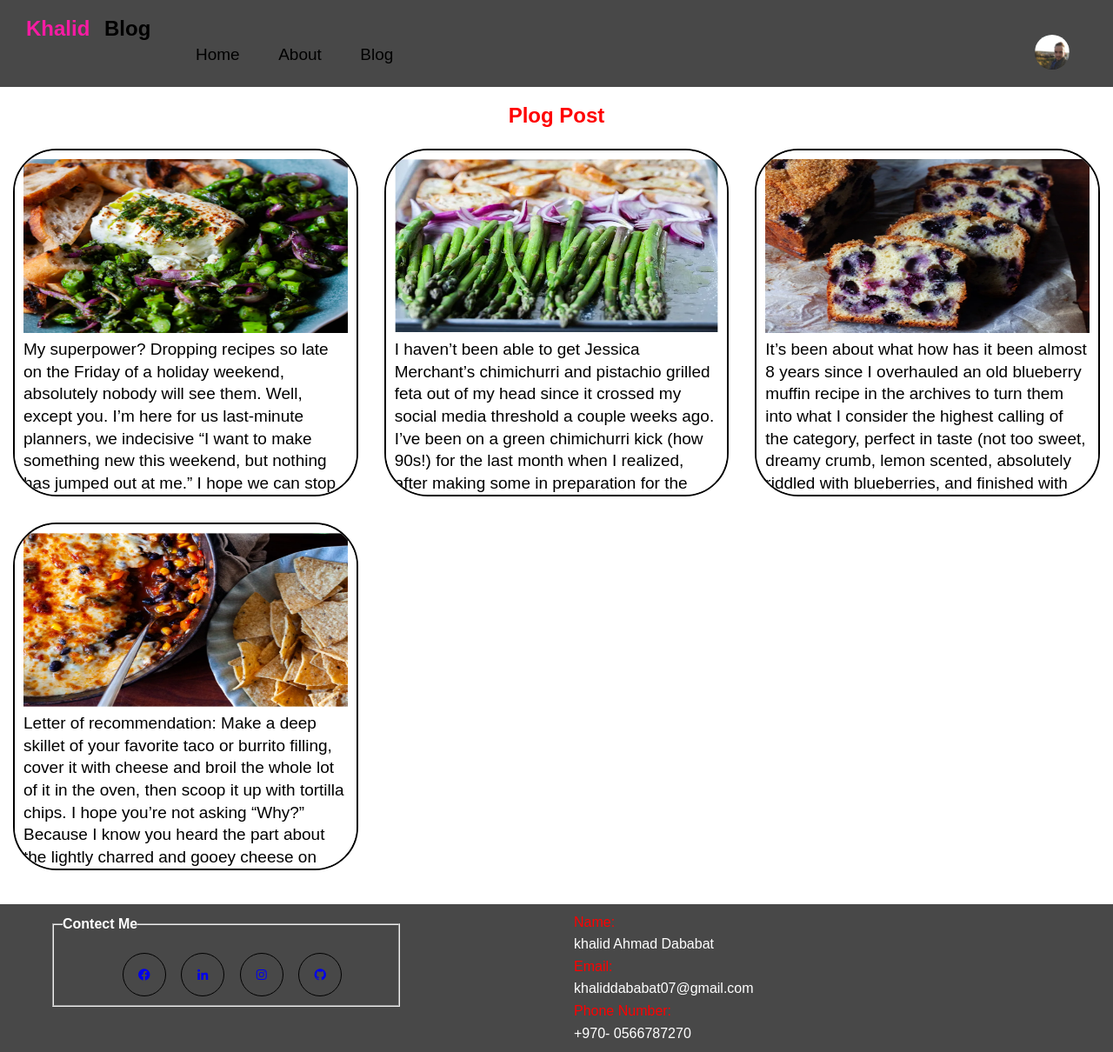
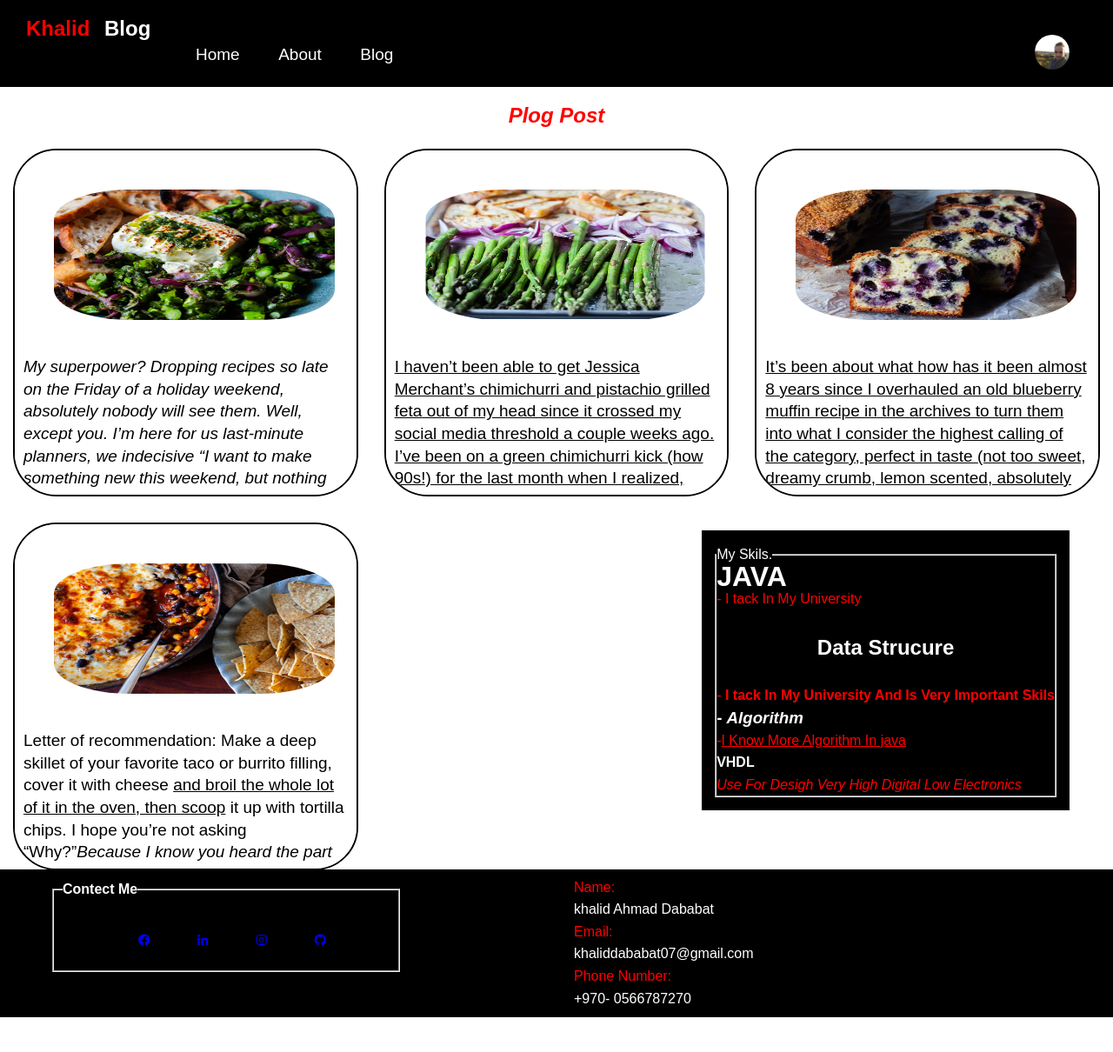
Before and after one commit to khalidDababat/Plog-Website-First-Project-Spark, a plain HTML site: page Plog Website/post.html in a window 1280 px wide. Shown: the whole page at 87% size. After the commit the page ends 1170 px from the top, so only its background shows below. Drawn offline with nearby package versions, Linux system fonts and the light colour scheme.

Commit message:
Alter Project Plog web Site HTML CSS Spark Udacity

```diff
--- a/Plog Website/assest/CSS/Home.css
+++ b/Plog Website/assest/CSS/Home.css
@@ -11,10 +11,11 @@ body {
 
   line-height: 1.6em;
   font-family: Arial, sans-serif;
-  color: black;
+  color: white;
 
 }
 
+@media(min-width:900px){
 .container {
   display: grid;
   grid-template-columns: 300px 300px 300px;
@@ -26,6 +27,7 @@ body {
   /* border: 2px solid yellow; */
 }
 
+}
 /* .box {
   border: 1px solid red;
   background: #F8FA9D;
@@ -33,7 +35,7 @@ body {
 
 .header {
   grid-area: hd;
-  background-color: #484848;
+  background-color: black;
 }
 
 .footer {
@@ -42,14 +44,14 @@ body {
   width: 100%;
   height: 170px;
   padding: 0px 50px;
-  background-color: #484848;
+  background-color: black;
 }
 
 
 
 .content {
   grid-area: main;
-  background-color: #8e8eaf;
+  background-color: white;
 }
 .content [src]{
   width: 350px;
@@ -89,7 +91,7 @@ body {
 
 
 .header .logo .logo_text span {
-  color: rgb(247, 27, 163);
+  color: red;
   margin: 10px;
 
 }
@@ -122,13 +124,13 @@ nav ul li {
 
 nav ul li a {
   text-decoration: none;
-  color: black;
+  color: white;
   padding: 10px;
 }
 
 nav ul li a:hover {
   color: red;
-  background-color: #6e6fa6;
+  background-color: white;
   transition: .3s;
 }
 
@@ -148,8 +150,22 @@ nav ul li a:hover {
 }
 
 span {
-  color: rgb(247, 27, 163);
+  color: red;
 }
+
+
+
+.content .fig1{
+  position: absolute;
+  top: 190px;
+  right: 150px;
+  color: black;
+  width: 210px;
+  font-size: 19px;
+  padding: 10px;
+
+}
+
 
 /* --------------------------------------------Footer-------------------------------------------- */
 
@@ -166,7 +182,7 @@ span {
   height: 60px;
   display: flex;
   justify-content: space-around;
-  background-color: rgb(255, 0, 221);
+  background-color: red;
   background:transparent;
 
 }
@@ -196,7 +212,7 @@ background-color: red;
 }
 
 .footer .Info{
-       background-color: #191a18;
+       background-color: black;
        width: 300px;
        height: 160px;
        position: relative;
--- a/Plog Website/assest/CSS/post.css
+++ b/Plog Website/assest/CSS/post.css
@@ -9,9 +9,11 @@
 
   line-height: 1.6em;
   font-family: Arial, sans-serif;
-    color: black;
+  color: white;
 
 }
+
+@media(min-width: 600px) and (max-width:900px) {
   .container {
     display: grid;
     grid-template-columns: 300px 300px 300px;
@@ -22,6 +24,9 @@
       "ft ft ft ft ft ft ft ft";
     /* border: 2px solid yellow; */
   }
+}
+
+
 
 /* .box {
   border: 1px solid red;
@@ -30,18 +35,18 @@
 
 .header {
   grid-area: hd;
-    background-color: #484848;
+  background-color: black;
 
 }
 
 
-.content{
+.content {
   grid-area: main;
 }
 
-.footer{
+.footer {
   grid-area: ft;
-    background-color: #484848;
+  background-color: black;
   padding: 0px 50px;
   width: 100%;
   height: 170px;
@@ -73,7 +78,7 @@
 
 
 .header .logo .logo_text span {
-    color: rgb(247, 27, 163);
+  color: red;
   margin: 10px;
 
 }
@@ -106,13 +111,13 @@
 
 nav ul li a {
   text-decoration: none;
-    color: black;
+  color: white;
   padding: 10px;
 }
 
 nav ul li a:hover {
-    color: red;
-    background-color: #6e6fa6;
+  color: white;
+  background-color: red;
   transition: .3s;
 }
 
@@ -132,27 +137,28 @@
 }
 
 .header .Intro h2 span {
-    color: rgb(247, 27, 163);
+  color: red;
 }
 
 /* -------------------------------------------Header -------------------------------------- */
- .content  .post-blog .post img{
+.content .post-blog .post img {
 
   width: 100%;
   height: 200px;
 
 }
+
 .post-blog {
   display: grid;
-    grid-template-columns: repeat(auto-fit,minmax(300px,1fr));
+  grid-template-columns: repeat(auto-fit, minmax(300px, 1fr));
   grid-gap: 30px;
   margin: 15px;
 
 }
 
-.post-blog .post{
-    border:  2px solid black;
-    color:black;
+.post-blog .post {
+  border: 2px solid black;
+  color: black;
   background-color: white;
   padding: 10px;
   overflow: auto;
@@ -161,26 +167,42 @@
   border-radius: 50px;
 
 }
+
 .content .Intro {
   text-align: center;
 
 }
+
 .content .Intro h2 {
   padding: 10px;
   margin: 10px;
-      color :red
+  color: red
+}
+
+.content .Skils {
+
+
+  position: absolute;
+  background-color: black;
+  top: 600px;
+  right: 40px;
+  padding: 15px;
+  margin: 10px;
+}
+.content .Skils p{
+    color: red;
 
 }
 
 
 /* --------------------------------------------Footer-------------------------------------------- */
 
-.home-screen{
+.home-screen {
   padding: 10px;
   display: inline;
 }
 
-  .home-screen{
+.home-screen {
   position: relative;
   top: 0px;
   left: 50px;
@@ -188,18 +210,20 @@
   height: 60px;
   display: flex;
   justify-content: space-around;
-    background-color: rgb(255, 0, 221);
-    background:transparent;
+  background-color: red;
+  background: transparent;
 
 }
 
-  .home-screen a{
+.home-screen a {
   width: 50px;
   height: 50px;
   display: inline-flex;
   text-decoration: none;
-    justify-content:center ;  /* Vertical  content */
-    align-items: center; /* Horzantal items to center      */
+  justify-content: center;
+  /* Vertical  content */
+  align-items: center;
+  /* Horzantal items to center      */
   border: 1px solid black;
   border-radius: 86%;
 
@@ -207,20 +231,20 @@
 
 }
 
-  .footer fieldset{
+.footer fieldset {
   padding: 10px;
   width: 400px;
   margin: 10px;
 
 }
 
-  .home-screen a:hover{
+.home-screen a:hover {
   background-color: red;
 
 }
 
-  .footer .Info{
-         background-color: #191a18;
+.footer .Info {
+  background-color: black;
   width: 300px;
   height: 160px;
   position: relative;
@@ -231,10 +255,10 @@
 }
 
 
-  .footer{
+.footer {
   color: white;
 }
 
-  span{
-    color:red
+span {
+  color: red
 }
--- a/Plog Website/post.html
+++ b/Plog Website/post.html
@@ -9,7 +9,7 @@
     />
     <link rel="stylesheet" href="https://fonts.googleapis.com/css?family=Montserrat&display=swap">
     <link href='https://unpkg.com/boxicons@2.1.4/css/boxicons.min.css' rel='stylesheet'>
-    <link rel="stylesheet" href="assest/CSS/post.css">
+    <link rel="stylesheet" href="assest/CSS/style.css">
 
   </head>
   <body>
@@ -33,24 +33,26 @@
     </div>
     <div class="content box">
         <section class="Intro">
-            <h2>Plog Post</h2>
+            <h2><em>Plog Post</em></h2>
 
         </section>
 
         <section class="post-blog">
             <article class="post">
                 <img src="assest/images/post1.PNG" alt="img1">
-                <p>
-                    My superpower? Dropping recipes so late on the Friday of a holiday weekend,
+                <blockquote cite="https://smittenkitchen.com/2024/05/grilled-feta-with-asparagus-chimichurri/">
+                    <i> My superpower? Dropping recipes so late on the Friday of a holiday weekend,
                         absolutely nobody will see them. Well, except you.
                         I’m here for us last-minute planners, we indecisive
                         “I want to make something new this weekend, but nothing has jumped out at me.”
-                    I hope we can stop scrolling now
-                </p>
+                        I hope we can stop scrolling now</i>
+
+                </blockquote>
             </article>
             <article class="post">
                     <img src="assest/images/post2.PNG" alt="img2">
-                    <p>
+                    <blockquote cite="https://smittenkitchen.com/2024/05/grilled-feta-with-asparagus-chimichurri/">
+                        <u>
                             I haven’t been able to get Jessica Merchant’s
                             chimichurri and pistachio grilled feta out
                             of my head since it crossed my social media threshold a couple weeks ago.
@@ -59,32 +61,53 @@
                             of The Recipe with Kenji and Deb that I never needed to let leftover parsley go to waste again.
                             A bundle so easily makes a batch of one of the greatest of all the great fresh green sauces and
                             I’ve been putting it on everything since… but feta. Until now
-                    </p>
+                        </u>
+
+                    </blockquote>
             </article>
             <article class="post">
                    <img src="assest/images/post3.PNG" alt="img3">
-                   <p>
-                    It’s been about what how has it been almost 8 years since I overhauled an old blueberry muffin recipe
+                   <blockquote cite="https://smittenkitchen.com/2024/05/grilled-feta-with-asparagus-chimichurri/">
+                    <u> It’s been about what how has it been almost 8 years since I overhauled an old blueberry muffin recipe
                         in the archives to turn them into what I consider the highest calling of the category,
                         perfect in taste (not too sweet, dreamy crumb, lemon scented, absolutely riddled with blueberries,
                         and finished with the crunchiest bronzed lid, perfect for lifting off in a satisfying shell
                         and swiping the underside with salted butter) and ease (one-bowl, hand-whisked, even measurements,
                         fuss free ingredients). Because who cares if a muffin recipe is perfect if I can’t throw it together half-asleep like the zombie
-                    I am most mornings? I’m thrilled that so many of you agreed.
-                   </p>
+                        I am most mornings? I’m thrilled that so many of you agreed.</u>
+
+                   </blockquote>
             </article>
             <article class="post">
                 <img src="assest/images/post4.PNG" alt="img4">
-                <p>
+                <blockquote cite="https://smittenkitchen.com/2024/05/grilled-feta-with-asparagus-chimichurri/">
                     Letter of recommendation: Make a deep skillet of your favorite taco or burrito filling,
-                    cover it with cheese and broil the whole lot of it in the oven, then scoop it up with tortilla chips.
-                    I hope you’re not asking “Why?” Because I know you heard the part about the lightly charred and gooey cheese on top? Did
+                    cover it with cheese <u>and broil the whole lot of it in the oven, then scoop</u>  it up with tortilla chips.
+                    I hope you’re not asking “Why?”<em>Because I know you heard the part about the lightly </em> charred and gooey cheese on top? Did
                     I mention that you get to eat chips for dinner,
                      which, to be fair, you can do anytime you want (adulthood!) but this actually involves a lot of vegetables (adulthood excellence!).
-                </p>
+                </blockquote>
+            </article>
+
         </section>
 
 
+
+         <div class="Skils">
+            <fieldset>
+                <legend>My Skils.</legend>
+               <h1>JAVA</h1>
+                <p> - I tack In My University</p>
+                <h2>Data Strucure</h2>
+                <p> - <strong>I tack In My University And Is Very Important Skils</strong></p>
+                <h3>- <i>Algorithm</i></h3>
+                <p> -<u>I Know More Algorithm In java</u></p>
+                <h4>VHDL</h4>
+                 <p><em>Use For Desigh Very High Digital Low Electronics</em></p>
+            </fieldset>
+
+         </div>
+         <button>Click</button>
     </div>
     <div class="footer box">
 
```
Also changed, not shown: Plog Website/index.html (+22 -9 lines), Plog Website/assest/images/khalid Dababat.PNG (added). Lines whose indentation alone changed are shown as unchanged.
